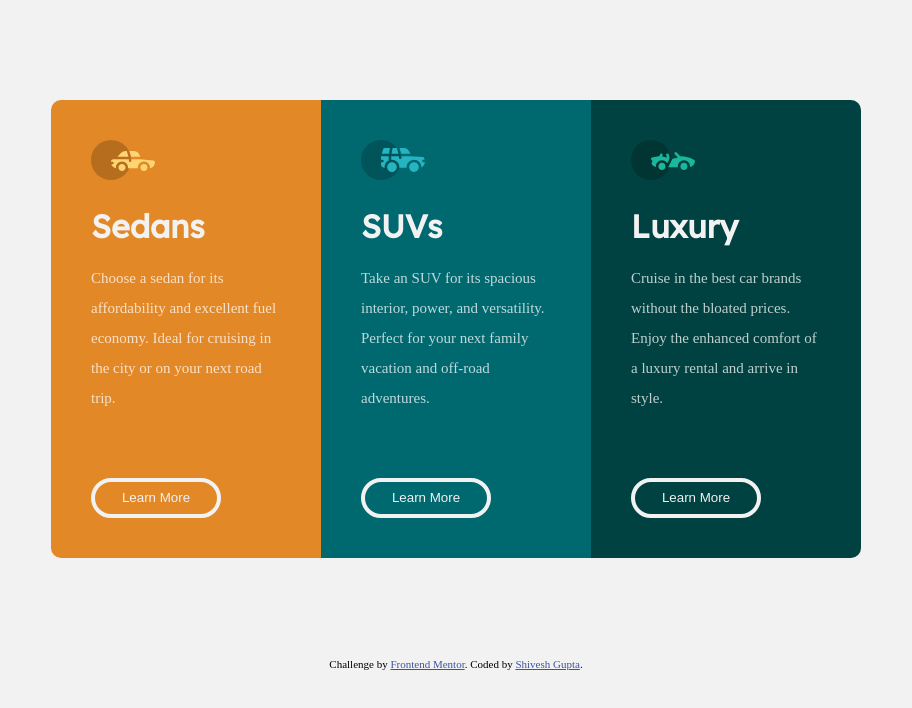
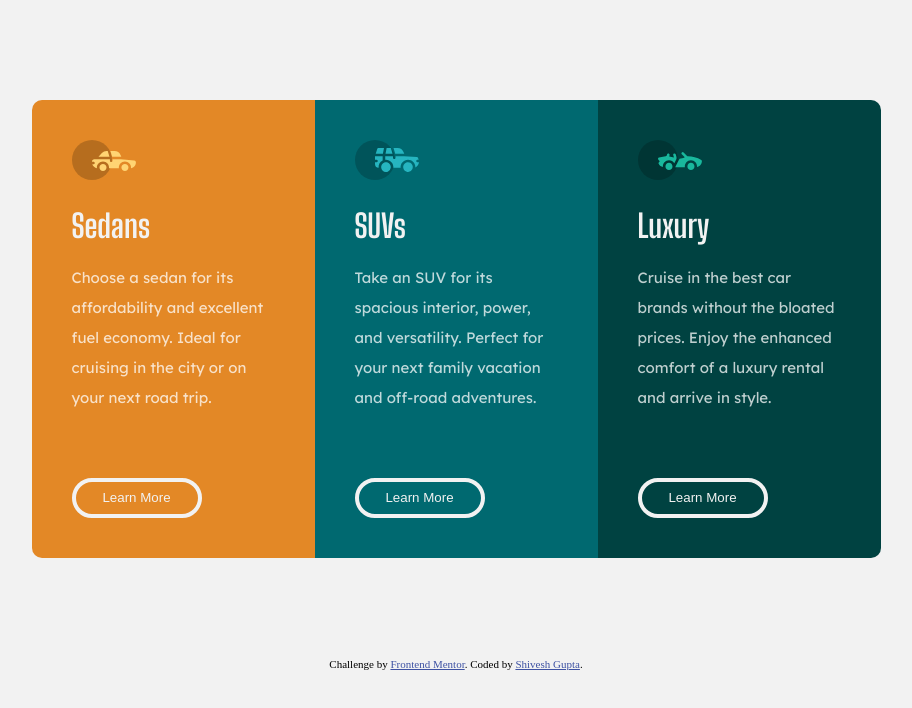
Before and after one commit to shivesh947/3column-preview-card-component, a plain HTML site: page index.html in a window 1280 px wide. Shown: the whole page, without its empty margins (184-1096 px from the left). Drawn offline with Linux system fonts and the light colour scheme.

Commit message:
minor font style fix

```diff
--- a/index.html
+++ b/index.html
@@ -8,8 +8,7 @@
 
 	<link rel="icon" type="image/png" sizes="32x32" href="./images/favicon-32x32.png">
 	<link rel="preconnect" href="https://fonts.gstatic.com">
-	<link href="https://fonts.googleapis.com/css2?family=Big+Shoulders+Display:wght@400;700&display=swap"
-		rel="stylesheet">
+	<link href="https://fonts.googleapis.com/css2?family=Big+Shoulders+Display:wght@400;700&display=swap" rel="stylesheet">
 	<link href="https://fonts.googleapis.com/css2?family=Lexend+Deca&display=swap" rel="stylesheet">
 	<title>Frontend Mentor | 3-column preview card component</title>
 
@@ -30,7 +29,7 @@
 		.cards_section {
 			display: grid;
 			grid-auto-flow: column;
-			grid-template-columns: 270px 270px 270px;
+			grid-template-columns: 283px 283px 283px;
 			justify-content: center;
 			margin: 100px 0px;
 			color: white;
@@ -85,12 +84,13 @@
 
 		.card h1 {
 			color: hsl(0, 0%, 95%);
-			font-family: Lexend Deca;
+			font-family: 'Big Shoulders Display', cursive;
 		}
 
 		.card p {
 			color: hsla(0, 0%, 100%, 0.75);
-			font-size: 15px
+			font-size: 15px;
+			font-family: 'Lexend Deca';
 		}
 
 		/* 850px and 645px view point for more responsive */
```
